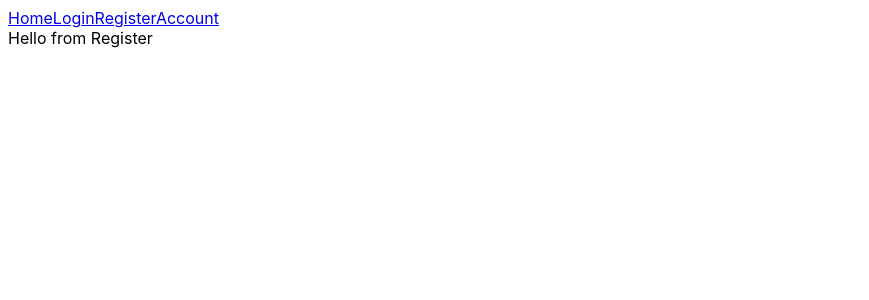
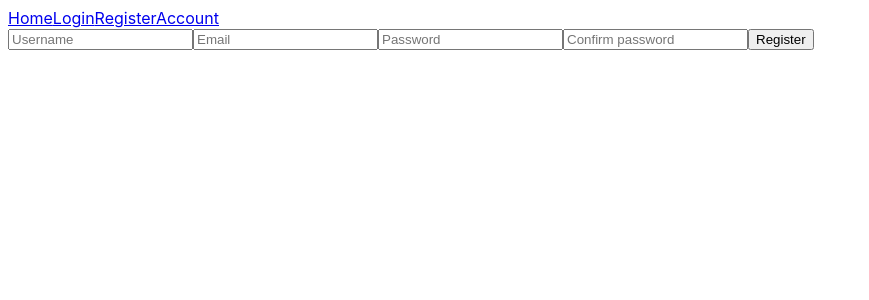
Before and after one commit to TrioGrenobleImt/MERN-BoilerPlate, a React (Vite) app in the folder client/: page /register in a window 1280 px wide. Shown: the top 300 px of the page, without its empty margins (0-869 px from the left). Built offline with nearby package versions, Linux system fonts and the light colour scheme; no server answers.

Commit message:
Add register form

```diff
--- a/client/src/pages/Authentication/Register.jsx
+++ b/client/src/pages/Authentication/Register.jsx
@@ -1,7 +1,36 @@
-import React from 'react'
+import React, { useState } from 'react'
+import { useRegister } from '../../hooks/useRegister'
 
 const Register = () => {
-  return <div>Hello from Register</div>
+  const { loading, register } = useRegister()
+  const [username, setUsername] = useState('')
+  const [email, setEmail] = useState('')
+  const [password, setPassword] = useState('')
+  const [confirmPassword, setConfirmPassword] = useState('')
+
+  const handleSubmit = async (e) => {
+    e.preventDefault()
+    register({ username, password, confirmPassword, email })
+  }
+
+  return (
+    <>
+      <form action='submit'>
+        <input type='text' value={username} onChange={(e) => setUsername(e.target.value)} placeholder='Username' />
+        <input type='email' value={email} onChange={(e) => setEmail(e.target.value)} placeholder='Email' />
+        <input type='password' value={password} onChange={(e) => setPassword(e.target.value)} placeholder='Password' />
+        <input
+          type='password'
+          value={confirmPassword}
+          onChange={(e) => setConfirmPassword(e.target.value)}
+          placeholder='Confirm password'
+        />
+        <button type='submit' onClick={handleSubmit} disabled={loading}>
+          Register
+        </button>
+      </form>
+    </>
+  )
 }
 
 export default Register
```
